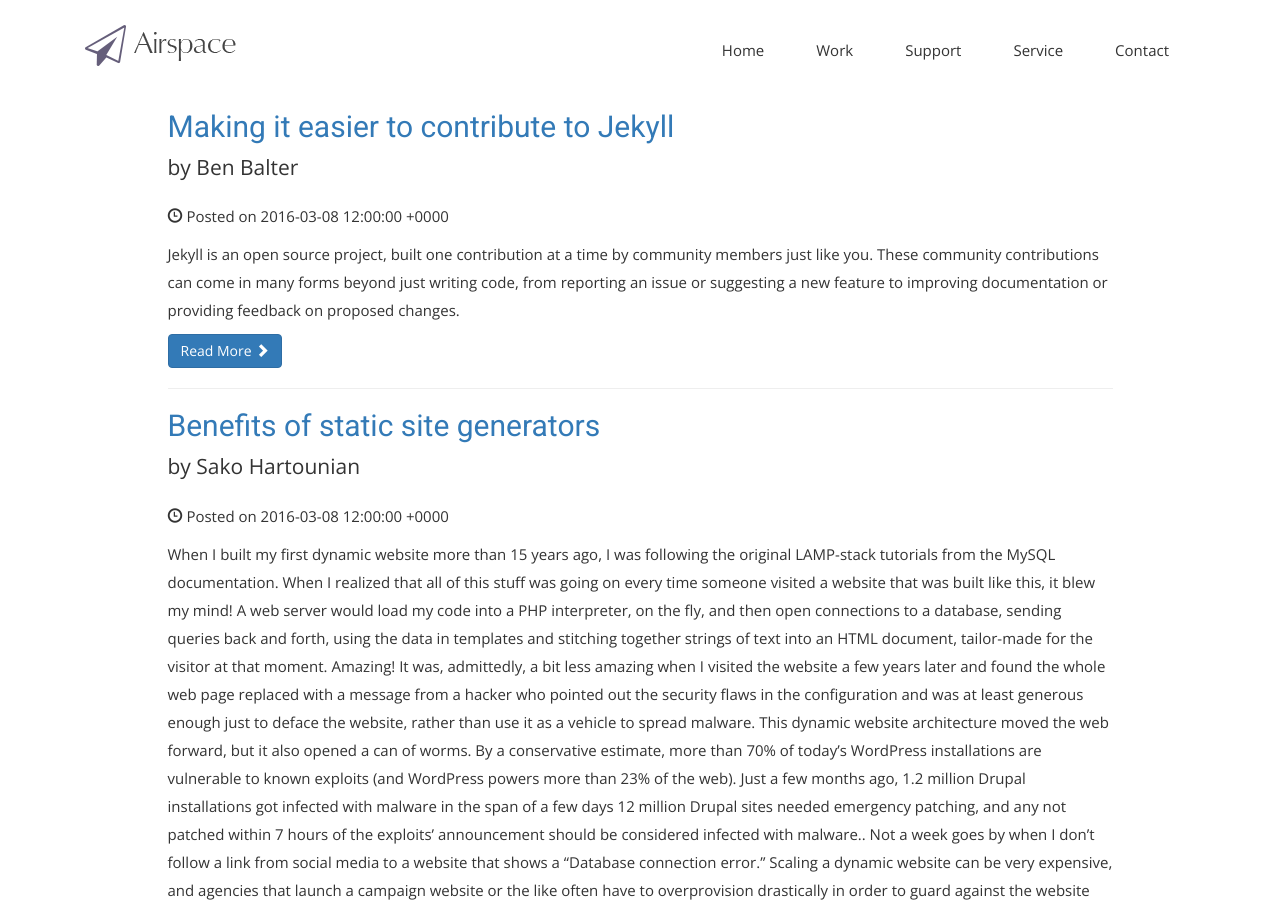
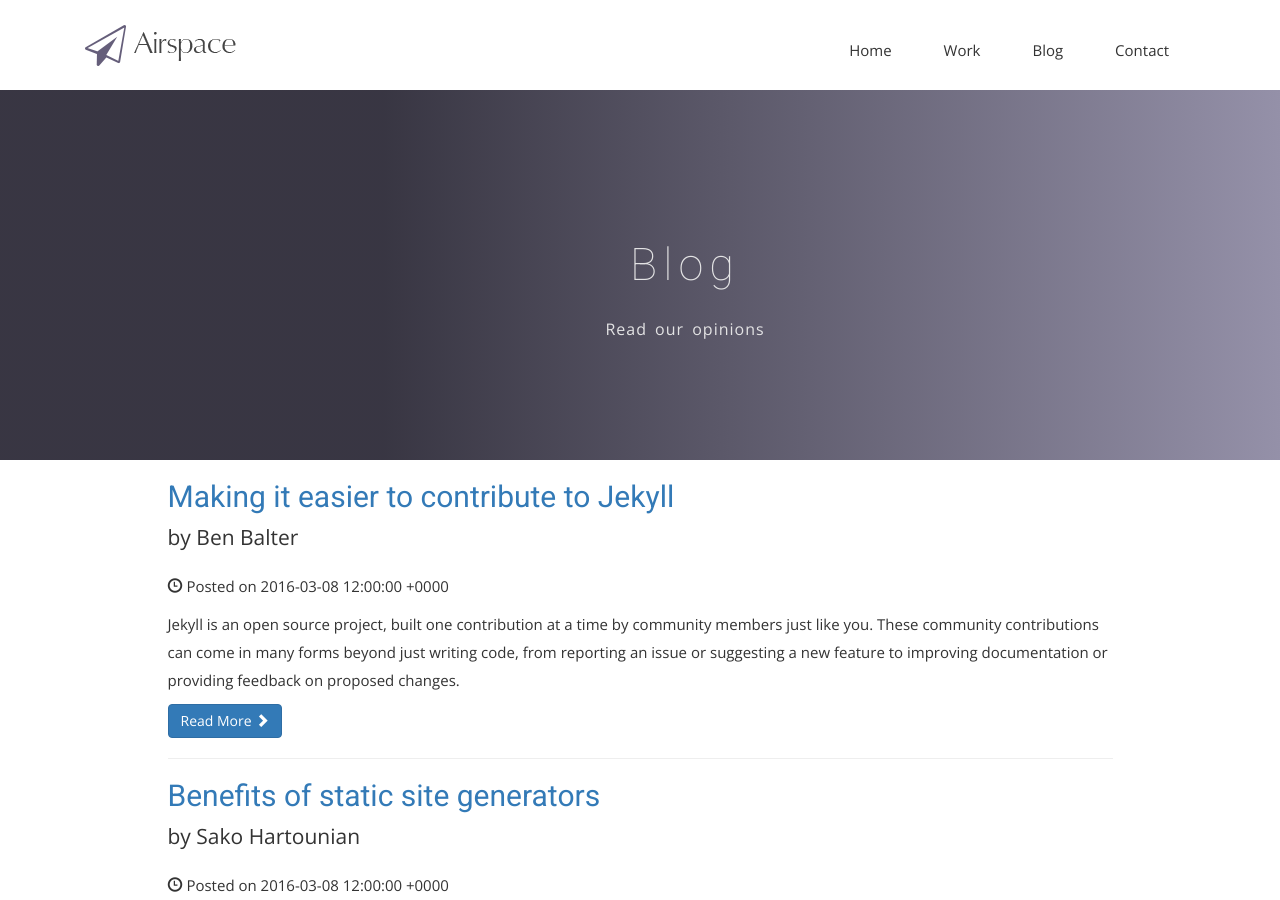
Before and after one commit to sakoh/udemy-jekyll-course, a Jekyll site: the page built from blog.html, in a window 1280 px wide and 900 px high. Built offline with Jekyll 4.4.1, drawn with Linux system fonts in a browser that asks for light colours; nearby versions of some CDN libraries; some web fonts are replaced; comment, search, counter and statistics services are not loaded.

Commit message:
comments added to the posts

```diff
--- a/_config.yml
+++ b/_config.yml
@@ -16,12 +16,13 @@ github_username:  jekyll
 nav:
   - title: Home
     url: /
+
   - title: Work
     url: /work.html
-  - title: Support
-    url: /#
-  - title: Service
-    url: /#
+
+  - title: Blog
+    url: /blog
+
   - title: Contact
     url: /contact.html
 
@@ -39,3 +40,4 @@ defaults:
       image: http://placehold.it/900x300
       author: Sako Hartounian
       category: jekyll
+      comments: true
--- a/_layouts/post.html
+++ b/_layouts/post.html
@@ -42,7 +42,9 @@ layout: default
             <a href=""rel="next" href="{{page.next.url}}">next article</a>
           </span>
         {% endif %}
-
+        {% if page.comments %}
+          {% include comments.html %}
+        {% endif %}
       </div>
       <div class="col-lg-4">
         <div class="well">
--- a/blog.html
+++ b/blog.html
@@ -1,6 +1,11 @@
 ---
 layout: default
+title: Blog
+description: Read our opinions
 ---
+
+
+{% include subpage-header.html %}
 
 <section id="blog">
 
```
Also changed, not shown: _includes/comments.html (added, +22 -0 lines).
